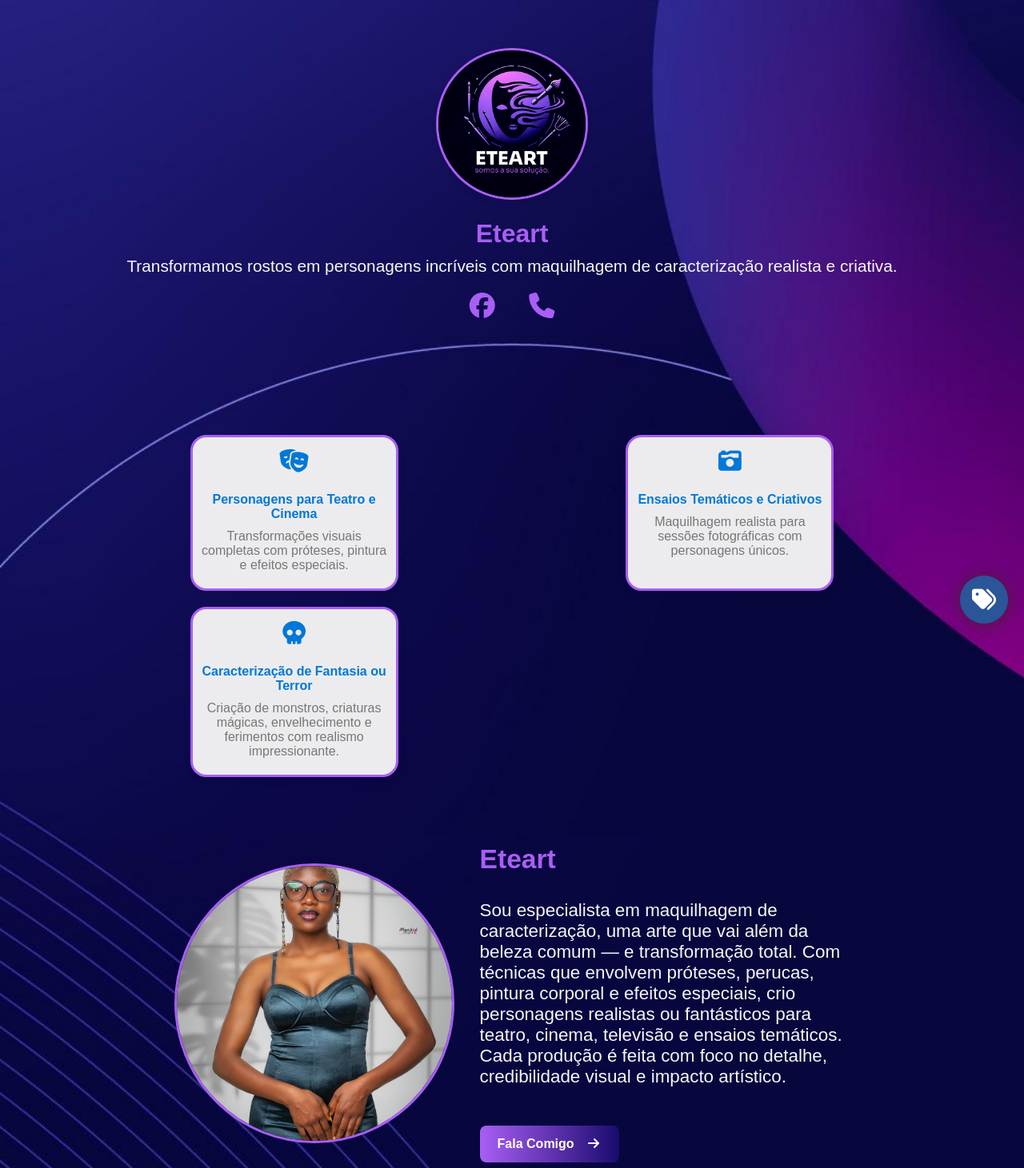
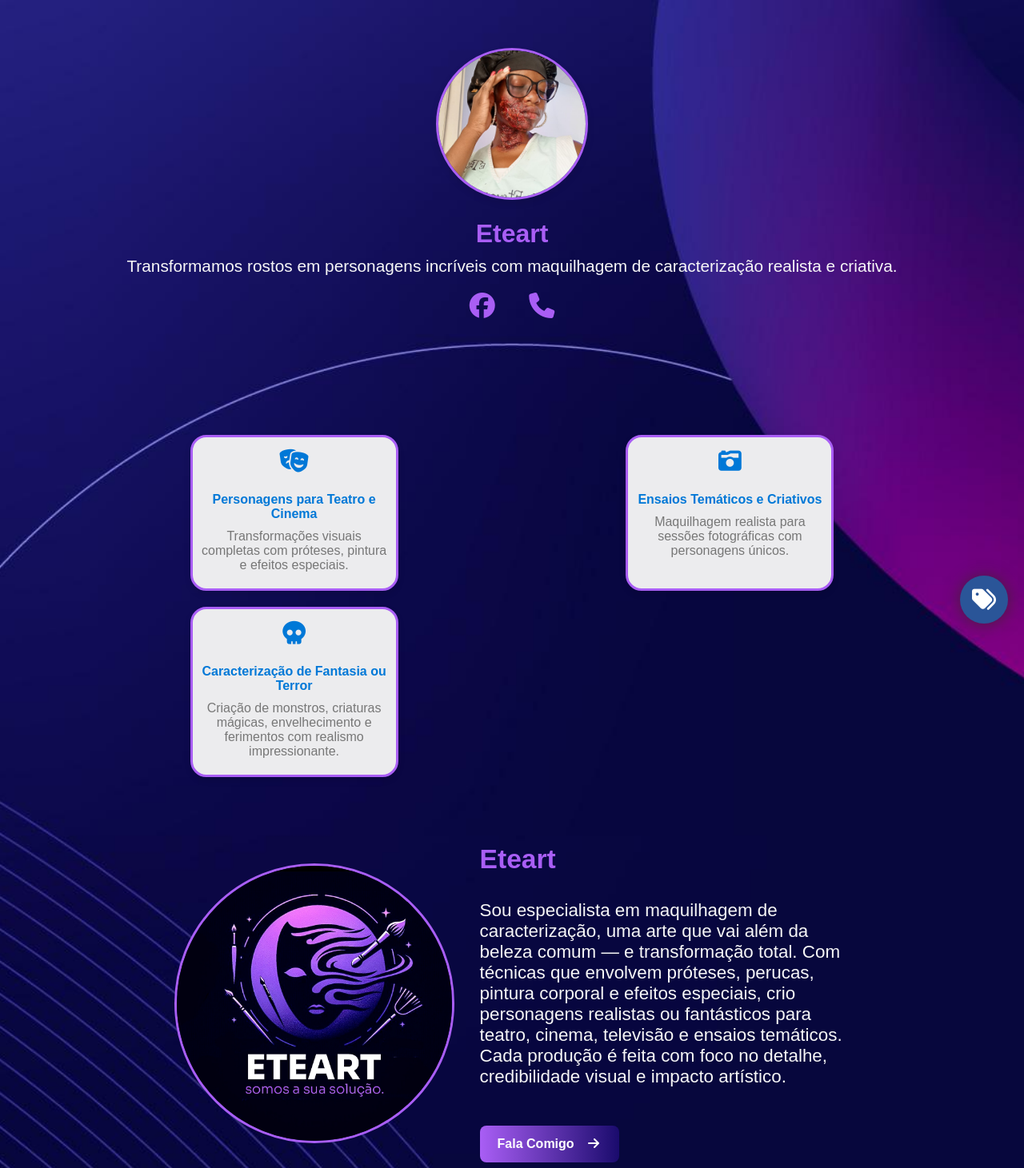
Before and after one commit to RosarioCatonde/Eteart, a plain HTML site: page index.html in a window 1280 px wide. Shown: the top 1461 px of the page at 80% size. Drawn offline with nearby package versions, Linux system fonts and the light colour scheme; a web font is replaced by a local one.

Commit message:
Add files via upload

```diff
--- a/index.html
+++ b/index.html
@@ -26,7 +26,7 @@
         <div class="profile-container">
             <!-- Foto de Perfil -->
             <div class="profile-picture">
-                <img src="perfil.JPG" alt="Eteart">
+                <img src="IMG-20250524-WA0502.jpg" alt="Eteart">
             </div>
 
             <!-- Nome e Descrição -->
@@ -88,7 +88,7 @@
 
     <section class="sobre" id="sobre">
         <div class="sobre-img">
-            <img src="sobre.jpg" alt="Eteart">
+            <img src="perfil.jpg" alt="Eteart">
         </div>
 
         <div class="sobre-conteudo">
```
